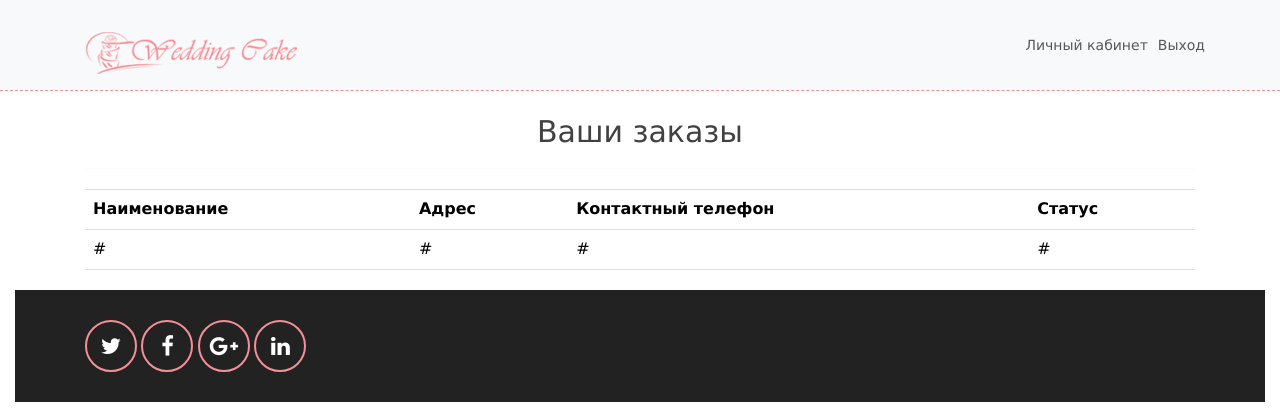
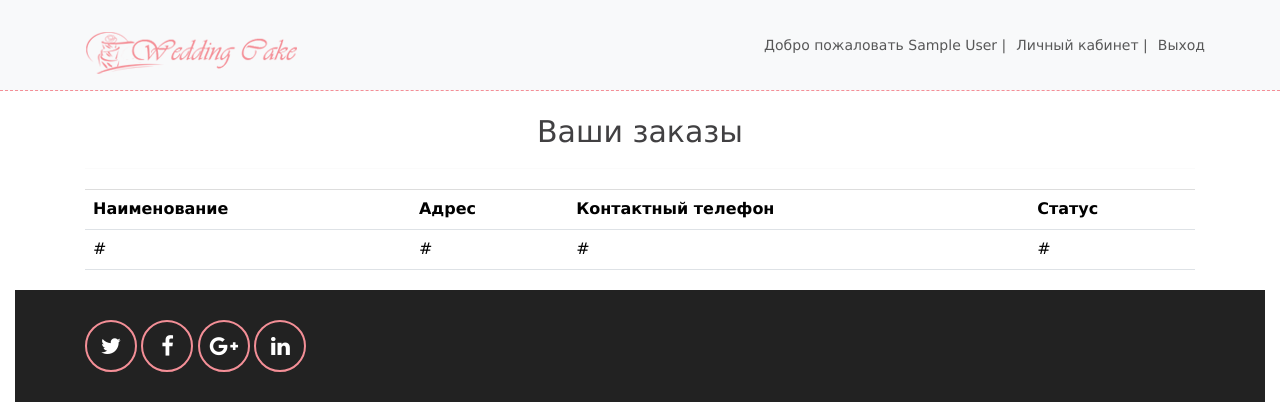
Before and after one commit to mukhametdinovigor/BakeCake, a Django app: page /account/ in a window 1280 px wide. Shown: the top 420 px of the page. Run offline with Django 3.2, Linux system fonts and the light colour scheme; the visitor is signed in with stand-in values (Sample User, id 1); parts of the project's set-up code (start-up, migrations or seed data) failed here and were passed over; some libraries are stand-ins or nearby versions.

Commit message:
Add greeting to navbar

```diff
--- a/templates/header.html
+++ b/templates/header.html
@@ -9,15 +9,22 @@
   			<a href="{% url 'index' %}" title="BakeCake">
             <img class="img-responsive" src="{% static 'images/logo.png' %}" alt="BakeCake"/>
         </a>
-
       <div class="collapse navbar-collapse" id="navmenu">
         {% if user.is_authenticated %}
           <ul class="navbar-nav navbar-right">
+
+            <li class="nav-item">
+              <a href="{% url 'index' %}" class="nav-link">
+                   Добро пожаловать {{ user }} |
+              </a>
+            </li>
+
             <li class="nav-item">
               <a href="{% url 'account' %}" class="nav-link">
-                  Личный кабинет
+                  Личный кабинет |
               </a>
             </li>
+
             <li class="nav-item">
               <a href="{% url 'logout' %}" class="nav-link">
                   Выход
```
